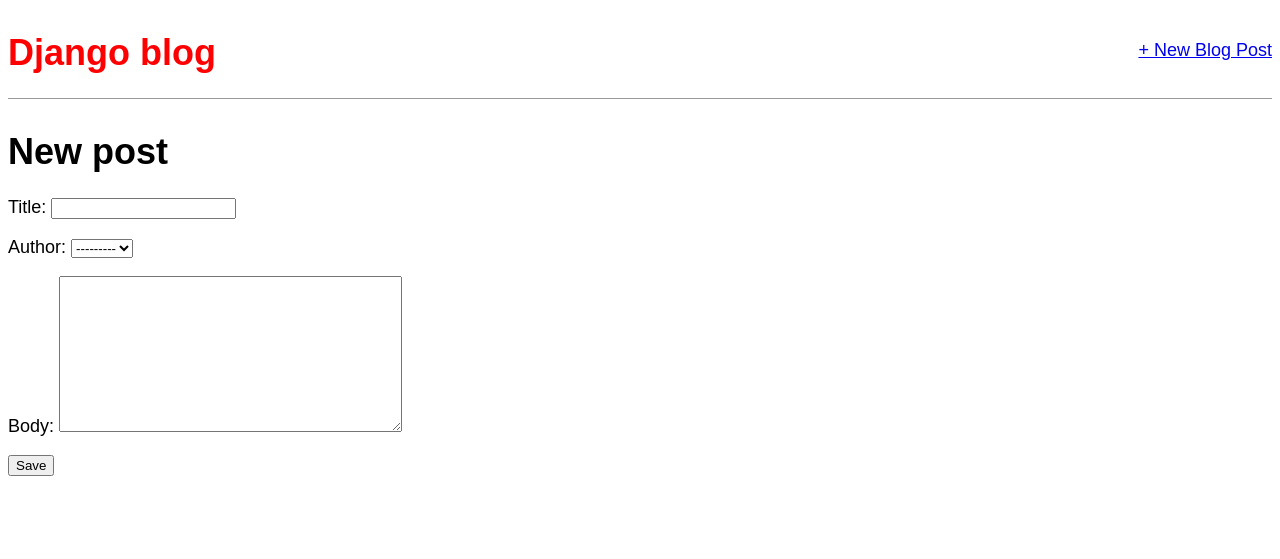
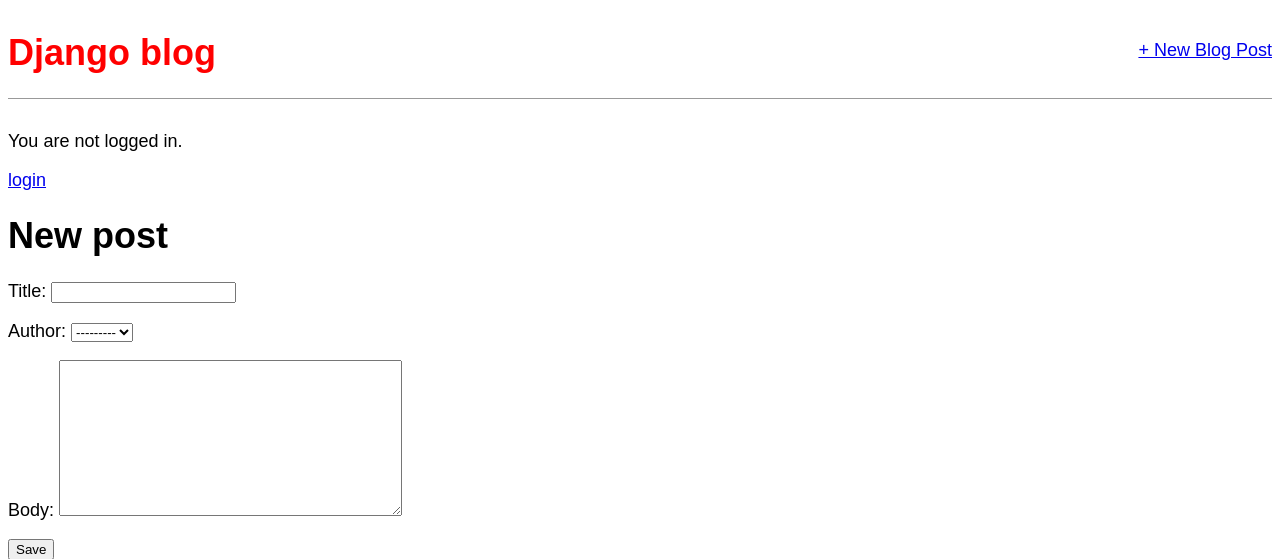
Before and after one commit to suhailnajeeb/django-starter, a Django app: page /post/new/ in a window 1280 px wide. Shown: the top 559 px of the page. Run offline with Django 3.2, Linux system fonts and the light colour scheme.

Commit message:
update base.html

```diff
--- a/blog/templates/base.html
+++ b/blog/templates/base.html
@@ -15,6 +15,13 @@
                     <a href = "{% url 'post_new' %}">+ New Blog Post</a>
                 </div>
             </header>
+            {% if user.is_authenticated %}
+                <p>Hi {{ user.username }} !</p>
+                <p><a href = "{% url 'logout' %}">logout</a></p>
+            {% else %}
+                <p>You are not logged in.</p>
+                <a href = "{% url 'login' %"}>login</a>
+            {% endif %}
             {% block content %}
             {% endblock content%}
         </div>
```
